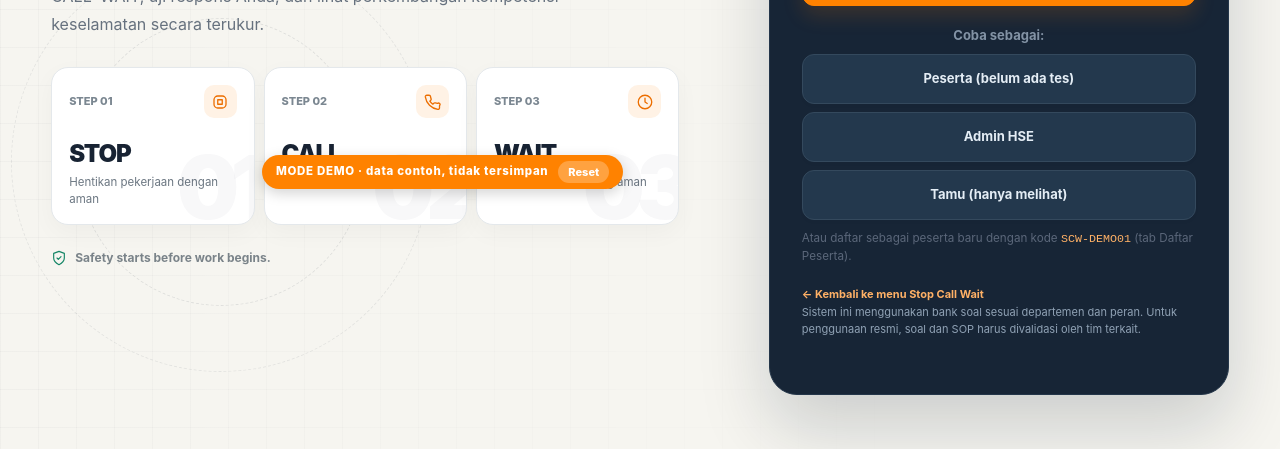
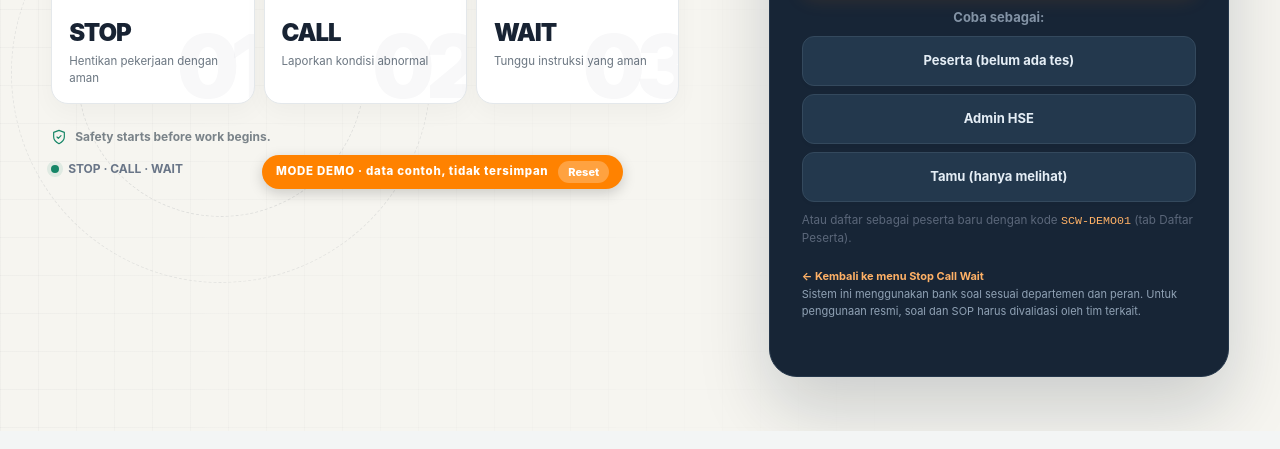
Before and after one commit to tjforge-hse/scw, a plain HTML site: page training-demo.html in a window 1280 px wide. Shown: the part 599-1048 px from the top of the page. Drawn offline with Linux system fonts and the light colour scheme.

Commit message:
Training SCW: pindahkan label STOP-CALL-WAIT ke kiri bawah, panel login digeser ke atas
Co-Authored-By: Claude Sonnet 5.5 <noreply@anthropic.com>
Claude-Session: https://claude.ai/code/session_01BMTzFBM3ZNf3ArSeB21L26

```diff
--- a/training-demo.html
+++ b/training-demo.html
@@ -129,8 +129,8 @@ body{background:#f3f5f5;color:#182333;-webkit-font-smoothing:antialiased}
 .auth-screen::before{content:'';position:absolute;inset:0;pointer-events:none;background-image:linear-gradient(90deg,rgba(20,34,50,.028) 1px,transparent 1px),linear-gradient(rgba(20,34,50,.028) 1px,transparent 1px);background-size:38px 38px;-webkit-mask-image:linear-gradient(90deg,#000,transparent 75%);mask-image:linear-gradient(90deg,#000,transparent 75%)}
 .auth-top{max-width:1450px;margin:auto;padding:30px clamp(24px,4vw,64px) 0;display:flex;justify-content:space-between;align-items:center;gap:15px;position:relative;z-index:2}
 .auth-brand{display:flex;align-items:center;gap:17px}.auth-logo{border-radius:13px;padding:8px 14px;box-shadow:0 6px 18px rgba(20,34,50,.06)}.auth-brand-text{border-left:1px solid #d7d9d7;padding-left:17px;line-height:1.3}.auth-brand-text b{display:block;font-size:14px;letter-spacing:.035em}.auth-brand-text small{display:block;color:#74808e;font-size:11px;margin-top:3px}
-.auth-top-right{display:flex;gap:9px;align-items:center;color:#697587;font-size:12px;font-weight:700}.muted-tag{color:#acb2b6}.status-dot{width:8px;height:8px;background:#168667;border-radius:50%;display:inline-block;box-shadow:0 0 0 4px rgba(22,134,103,.1)}
-.auth-wrap{position:relative;z-index:1;max-width:1450px;margin:0 auto;padding:40px clamp(24px,4vw,64px) 54px;display:grid;grid-template-columns:minmax(0,1.12fr) minmax(360px,460px);gap:clamp(40px,7vw,105px);align-items:center;min-height:calc(100vh - 100px)}
+.auth-status{display:flex;gap:9px;align-items:center;color:#697587;font-size:12px;font-weight:700;margin-top:14px}.muted-tag{color:#acb2b6}.status-dot{width:8px;height:8px;background:#168667;border-radius:50%;display:inline-block;box-shadow:0 0 0 4px rgba(22,134,103,.1)}
+.auth-wrap{position:relative;z-index:1;max-width:1450px;margin:0 auto;padding:22px clamp(24px,4vw,64px) 54px;display:grid;grid-template-columns:minmax(0,1.12fr) minmax(360px,460px);gap:clamp(40px,7vw,105px);align-items:start;min-height:calc(100vh - 100px)}
 .auth-hero{position:relative;padding:22px 0 25px}.auth-hero h1{font-size:clamp(51px,6vw,88px);line-height:1.025;letter-spacing:-.075em;font-weight:900;margin:21px 0 19px;max-width:720px;color:#182333}.auth-hero h1 .orange-word{color:#ff8200}
 .auth-hero p{font-size:16px;line-height:1.75;max-width:550px;color:#66717e;margin:0 0 29px}.auth-kicker{display:flex;align-items:center;gap:12px;font-size:12px;font-weight:800;text-transform:uppercase;letter-spacing:.18em;color:#a56a2c}.auth-kicker::before{content:'';width:35px;height:3px;background:#ff8200}
 .scw-strip{position:relative;display:grid;grid-template-columns:repeat(3,minmax(0,1fr));gap:9px;max-width:650px}.scw-card{position:relative;background:#fff;border:1px solid #e4e8eb;border-radius:17px;padding:17px 17px 15px;min-height:151px;overflow:hidden;box-shadow:0 8px 24px rgba(15,28,42,.035)}
@@ -149,7 +149,7 @@ body{background:#f3f5f5;color:#182333;-webkit-font-smoothing:antialiased}
 .mobile-nav{display:none}
 @media(max-width:1250px){.hero{grid-template-columns:1fr 130px}}
 @media(max-width:950px){
- .auth-wrap{grid-template-columns:1fr;gap:34px;padding-top:24px}.auth-hero h1{font-size:clamp(44px,12vw,64px)}.scw-strip{grid-template-columns:1fr;max-width:none}.scw-card{min-height:0}.scw-card b{margin-top:10px}.auth-hero p{font-size:14.5px}.auth-top-right{display:none}.auth-panel{order:-1}.auth-hero{order:2}
+ .auth-wrap{grid-template-columns:1fr;gap:34px;padding-top:24px}.auth-hero h1{font-size:clamp(44px,12vw,64px)}.scw-strip{grid-template-columns:1fr;max-width:none}.scw-card{min-height:0}.scw-card b{margin-top:10px}.auth-hero p{font-size:14.5px}.auth-status{margin-top:10px}.auth-panel{order:-1}.auth-hero{order:2}
  .topbar{height:auto;min-height:72px;padding:12px 18px}.topbar h2{font-size:17px}.hamb{display:none!important}
  .mobile-nav{display:flex;position:fixed;left:0;right:0;bottom:0;z-index:50;background:#142333;padding:8px 6px calc(8px + env(safe-area-inset-bottom));justify-content:space-around;gap:2px;box-shadow:0 -10px 30px rgba(20,35,50,.18)}
  .mnav{flex:1;min-width:0;display:flex;flex-direction:column;align-items:center;gap:3px;background:none;border:0;color:#8ea3b6;font-size:10px;font-weight:700;padding:6px 2px;border-radius:10px}.mnav svg{width:20px;height:20px}.mnav span{max-width:100%;overflow:hidden;text-overflow:ellipsis;white-space:nowrap}.mnav.active{color:#fff;background:#26384a;box-shadow:inset 0 2px 0 #ff8200}
@@ -773,10 +773,10 @@ function renderAuth(mode='login'){
  <div class="field"><label>Peran Training *</label><select class="select" name="position">${optionsHtml(['Operator','Pengawas'])}</select></div>
  <div class="field"><label>PIN * (4–6 angka)</label><input class="input" type="password" name="password" required inputmode="numeric" pattern="[0-9]{4,6}" minlength="4" maxlength="6" autocomplete="new-password" placeholder="Contoh 4821"></div>
  </div><button class="btn orange full" style="margin-top:19px" type="submit">Daftar dan Ikuti Training ${icon('arrow',16)}</button></form>`;
- roots.root.innerHTML=`<div class="auth-screen"><header class="auth-top"><div class="auth-brand"><div class="auth-logo"><img class="scs" src="scs-icon.png" alt="SCS"><img src="tjforge-logo.png" alt="Logo resmi PT TJForge Indonesia"></div><div class="auth-brand-text"><b>TRAINING &amp; COMPETENCY</b><small>SAFETY LEARNING CENTER</small></div></div><div class="auth-top-right"><span class="status-dot"></span>STOP · CALL · WAIT${state.meta.demo?' <span class="muted-tag">/ DEMO</span>':''}</div></header>
+ roots.root.innerHTML=`<div class="auth-screen"><header class="auth-top"><div class="auth-brand"><div class="auth-logo"><img class="scs" src="scs-icon.png" alt="SCS"><img src="tjforge-logo.png" alt="Logo resmi PT TJForge Indonesia"></div><div class="auth-brand-text"><b>TRAINING &amp; COMPETENCY</b><small>SAFETY LEARNING CENTER</small></div></div></header>
 <main class="auth-wrap"><section class="auth-hero"><div class="auth-kicker">BUILD A SAFER WORK CULTURE</div><h1>Berhenti.<br>Laporkan.<br><span class="orange-word">Tunggu.</span></h1><p>Satu keputusan yang tepat bisa mencegah kecelakaan. Pelajari STOP–CALL–WAIT, uji respons Anda, dan lihat perkembangan kompetensi keselamatan secara terukur.</p>
 <div class="scw-strip"><div class="scw-card" data-number="01"><div class="step-top"><span>STEP 01</span><div class="step-icon"><svg viewBox="0 0 24 24" width="18" height="18" fill="none" stroke="currentColor" stroke-width="1.75" stroke-linecap="round" stroke-linejoin="round"><rect x="4" y="4" width="16" height="16" rx="5"/><path d="M9 9h6v6H9z"/></svg></div></div><b>STOP</b><small>Hentikan pekerjaan dengan aman</small></div><div class="scw-card" data-number="02"><div class="step-top"><span>STEP 02</span><div class="step-icon"><svg viewBox="0 0 24 24" width="18" height="18" fill="none" stroke="currentColor" stroke-width="1.75" stroke-linecap="round" stroke-linejoin="round"><path d="M22 16.92v3a2 2 0 0 1-2.18 2A19.79 19.79 0 0 1 3.09 5.18 2 2 0 0 1 5.08 3h3a2 2 0 0 1 2 1.72c.13.96.37 1.92.7 2.83a2 2 0 0 1-.45 2.11L9.1 10.91a16 16 0 0 0 4 4l1.25-1.23a2 2 0 0 1 2.11-.45c.91.33 1.87.57 2.83.7A2 2 0 0 1 22 16.92Z"/></svg></div></div><b>CALL</b><small>Laporkan kondisi abnormal</small></div><div class="scw-card" data-number="03"><div class="step-top"><span>STEP 03</span><div class="step-icon"><svg viewBox="0 0 24 24" width="18" height="18" fill="none" stroke="currentColor" stroke-width="1.75" stroke-linecap="round" stroke-linejoin="round"><circle cx="12" cy="12" r="9"/><path d="M12 7v5l3 2"/></svg></div></div><b>WAIT</b><small>Tunggu instruksi yang aman</small></div></div>
-<div class="auth-bottom-note"><svg viewBox="0 0 24 24" width="16" height="16" fill="none" stroke="currentColor" stroke-width="1.75" stroke-linecap="round" stroke-linejoin="round"><path d="M12 22s8-4 8-10V5l-8-3-8 3v7c0 6 8 10 8 10Z"/><path d="m9 12 2 2 4-4"/></svg>Safety starts before work begins.</div><div class="auth-graphics"></div></section>
+<div class="auth-bottom-note"><svg viewBox="0 0 24 24" width="16" height="16" fill="none" stroke="currentColor" stroke-width="1.75" stroke-linecap="round" stroke-linejoin="round"><path d="M12 22s8-4 8-10V5l-8-3-8 3v7c0 6 8 10 8 10Z"/><path d="m9 12 2 2 4-4"/></svg>Safety starts before work begins.</div><div class="auth-status"><span class="status-dot"></span>STOP · CALL · WAIT${state.meta.demo?' <span class="muted-tag">/ DEMO</span>':''}</div><div class="auth-graphics"></div></section>
 <section class="auth-panel"><div class="mini-label">TJFORGE LEARNING PORTAL</div><h2>${mode==='login'?'Siap mulai belajar?':'Registrasi Peserta'}</h2><p>${mode==='login'?'Masuk untuk melanjutkan training dan melihat hasil penilaian Anda.':'Daftar dengan NIK, kode training dari admin HSE, dan PIN 4–6 angka pilihan Anda.'}</p><div class="switcher"><button type="button" data-auth="login" class="${mode==='login'?'active':''}">Masuk</button><button type="button" data-auth="register" class="${mode==='register'?'active':''}">Daftar Peserta</button></div>${form}${state.meta.demo?'<div class="hint warn section-gap"><b>MODE DEMO</b><div>Admin: <code>admin / DemoAdmin2026!</code></div><div>Peserta: <code>DEMO-001 / PIN 123456</code></div><div>Kode registrasi: <code>SCW-DEMO01</code></div><div>Seluruh nama dan nilai contoh adalah data fiktif.</div></div>':''}<p class="auth-bottom"><a href="menu.html">← Kembali ke menu Stop Call Wait</a><br>Sistem ini menggunakan bank soal sesuai departemen dan peran. Untuk penggunaan resmi, soal dan SOP harus divalidasi oleh tim terkait.</p></section></main></div>`;
 }
 function renderShell(){
```
Also changed, not shown: training.html (+5 -5 lines).
